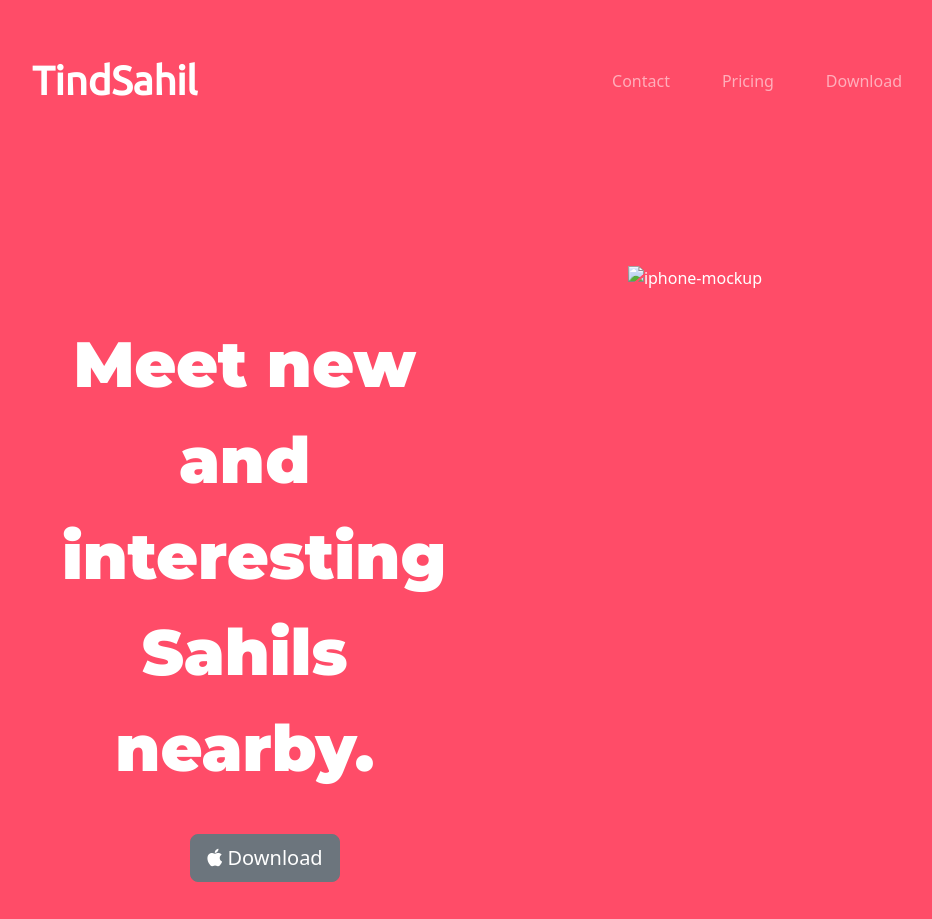
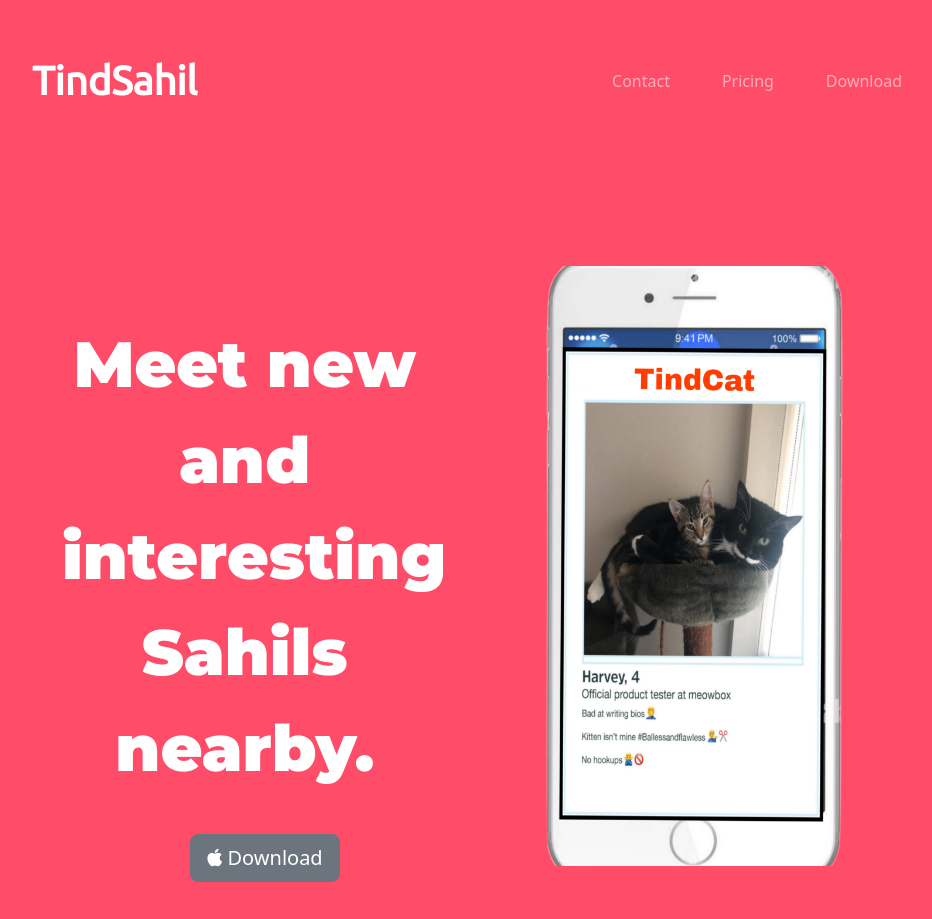
Before and after one commit to mohdanis2007/TindCat, a plain HTML site: page index.html in a window 1280 px wide. Shown: the top 919 px of the page, without its empty margins (160-1092 px from the left). Drawn offline with nearby package versions, Linux system fonts and the light colour scheme.

Commit message:
Update index.html

```diff
--- a/index.html
+++ b/index.html
@@ -57,7 +57,7 @@
         </div>
 
         <div class="col-lg-6">
-          <img class="title-image" src="images/tindSahil.png" alt="iphone-mockup">
+          <img class="title-image" src="images/tindcat.png" alt="iphone-mockup">
         </div>
 
       </div>
```
